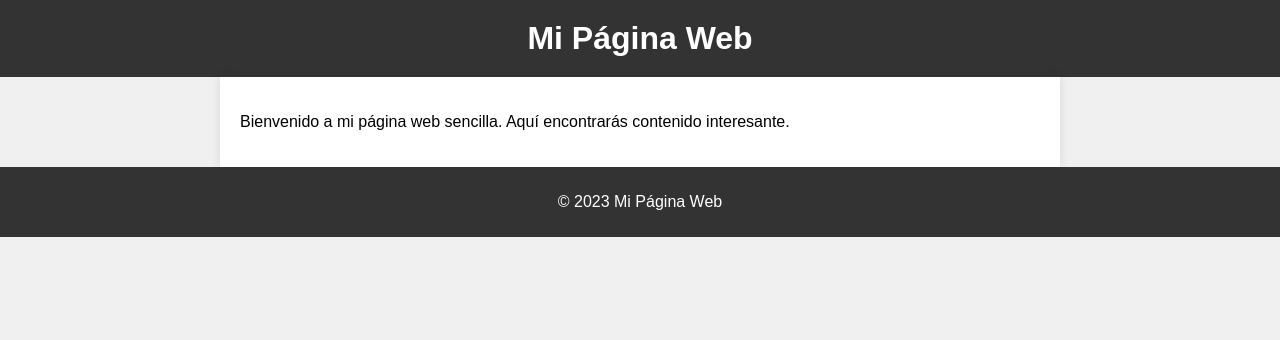
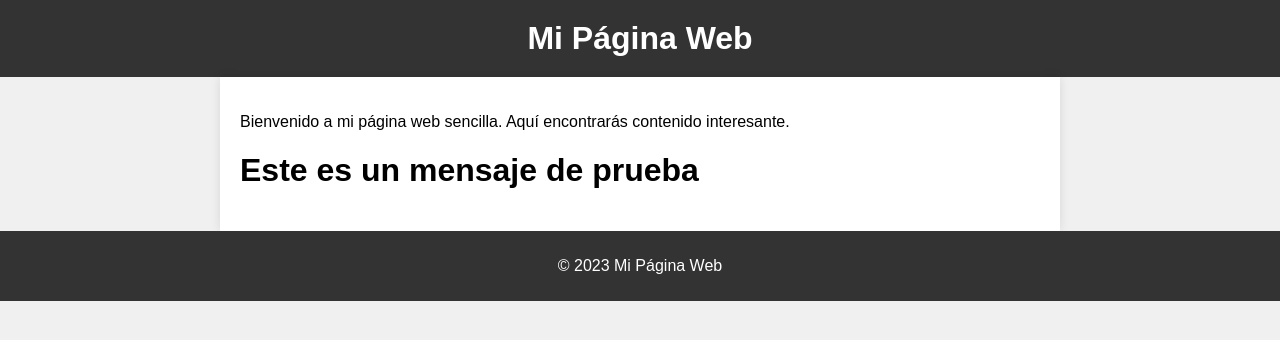
Before and after one commit to darredondoe/AutomatizacionII, a plain HTML site: page index.html in a window 1280 px wide. Drawn offline with Linux system fonts and the light colour scheme; files that its build step writes are made by us from their sources.

Commit message:
Version II

```diff
--- a/index.html
+++ b/index.html
@@ -12,6 +12,7 @@
     </header>
     <main>
         <p>Bienvenido a mi página web sencilla. Aquí encontrarás contenido interesante.</p>
+    <h1>Este es un mensaje de prueba</h1>
     </main>
     <footer>
         <p>&copy; 2023 Mi Página Web</p>
```
Also changed, not shown: estilo/styles.css (renamed from styles.css).
